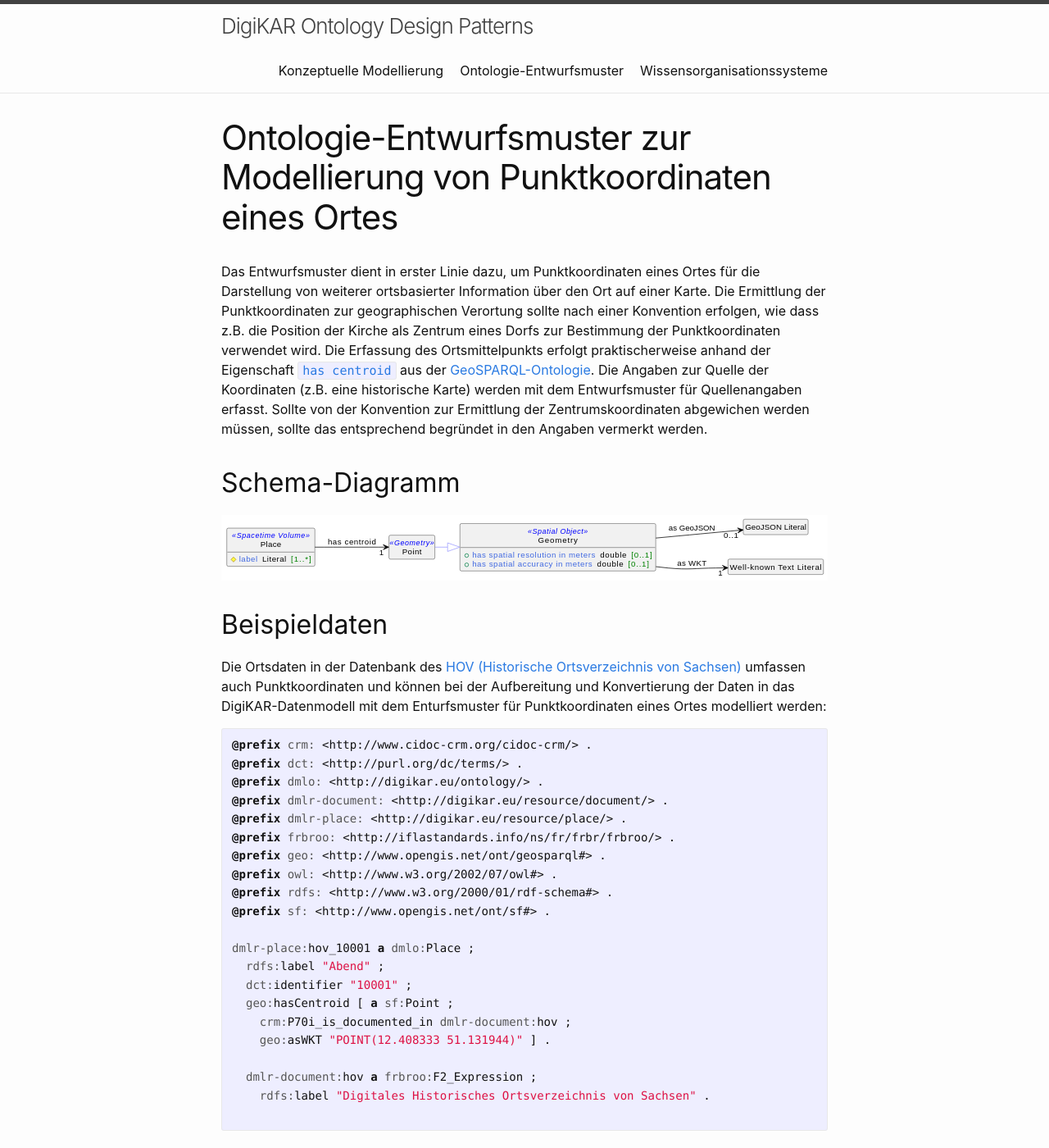
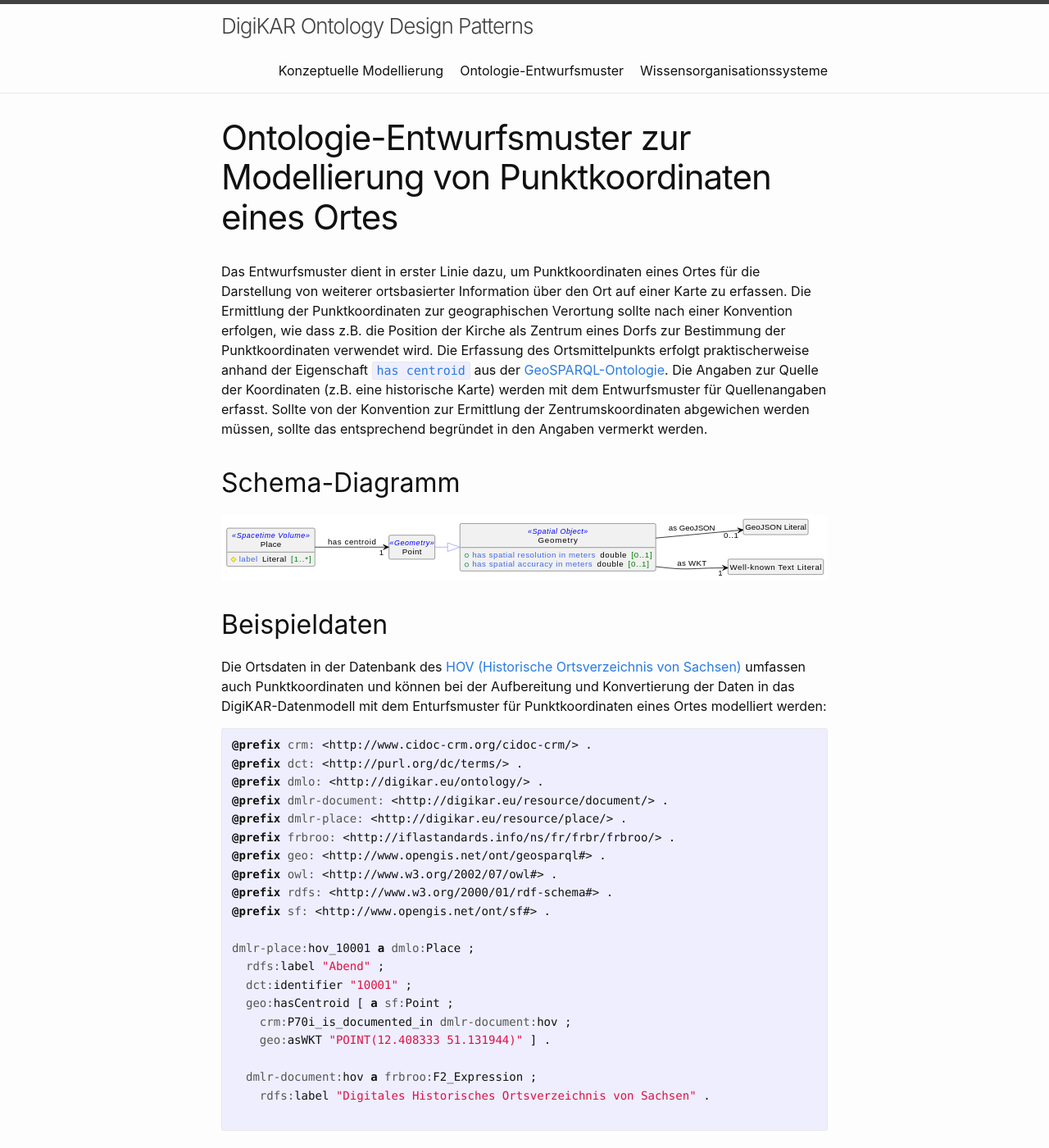
Before and after one commit to ieg-dhr/DigiKAR-Ontology-Design, a Jekyll site: the page built from odp/digikar-odp-place-centroid.md, in a window 1280 px wide and 1400 px high. Shown: the whole window at 82% size. Built offline with Jekyll 4.4.1, drawn with Linux system fonts in a browser that asks for light colours; some of the changed text lies outside the part shown.

Commit message:
Update digikar-odp-place-centroid.md

````diff
--- a/odp/digikar-odp-place-centroid.md
+++ b/odp/digikar-odp-place-centroid.md
@@ -6,7 +6,7 @@
 categories: ODP
 ---
 
-Das Entwurfsmuster dient in erster Linie dazu, um Punktkoordinaten eines Ortes für die Darstellung von weiterer ortsbasierter Information über den Ort auf einer Karte. Die Ermittlung der Punktkoordinaten zur geographischen Verortung sollte nach einer Konvention erfolgen, wie dass z.B. die Position der Kirche als Zentrum eines Dorfs zur Bestimmung der Punktkoordinaten verwendet wird. Die Erfassung des Ortsmittelpunkts erfolgt praktischerweise anhand der Eigenschaft [`has centroid`](https://opengeospatial.github.io/ogc-geosparql/geosparql11/#hascentroid) aus der [GeoSPARQL-Ontologie](http://www.opengis.net/ont/geosparql). Die Angaben zur Quelle der Koordinaten (z.B. eine historische Karte) werden mit dem Entwurfsmuster für Quellenangaben erfasst. Sollte von der Konvention zur Ermittlung der Zentrumskoordinaten abgewichen werden müssen, sollte das entsprechend begründet in den Angaben vermerkt werden.
+Das Entwurfsmuster dient in erster Linie dazu, um Punktkoordinaten eines Ortes für die Darstellung von weiterer ortsbasierter Information über den Ort auf einer Karte zu erfassen. Die Ermittlung der Punktkoordinaten zur geographischen Verortung sollte nach einer Konvention erfolgen, wie dass z.B. die Position der Kirche als Zentrum eines Dorfs zur Bestimmung der Punktkoordinaten verwendet wird. Die Erfassung des Ortsmittelpunkts erfolgt praktischerweise anhand der Eigenschaft [`has centroid`](https://opengeospatial.github.io/ogc-geosparql/geosparql11/#hascentroid) aus der [GeoSPARQL-Ontologie](http://www.opengis.net/ont/geosparql). Die Angaben zur Quelle der Koordinaten (z.B. eine historische Karte) werden mit dem Entwurfsmuster für Quellenangaben erfasst. Sollte von der Konvention zur Ermittlung der Zentrumskoordinaten abgewichen werden müssen, sollte das entsprechend begründet in den Angaben vermerkt werden.
 
 ## Schema-Diagramm
 
@@ -51,7 +51,7 @@
 
 SPARQL-Abfrage für Orte mit angegebenen Punktkoordinaten:
 
-```
+```sparql
 PREFIX dmlo: <http://digikar.eu/ontology/>
 PREFIX dmlr: <http://digikar.eu/resource/>
 PREFIX dmlr-place: <http://digikar.eu/resource/place/>
````
